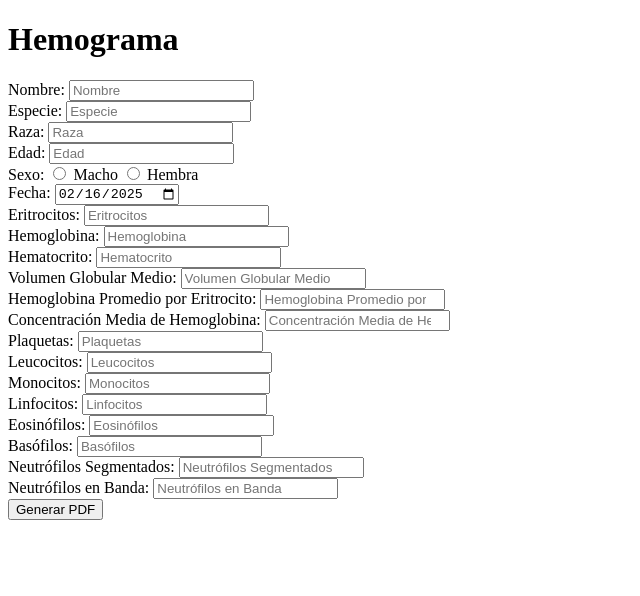
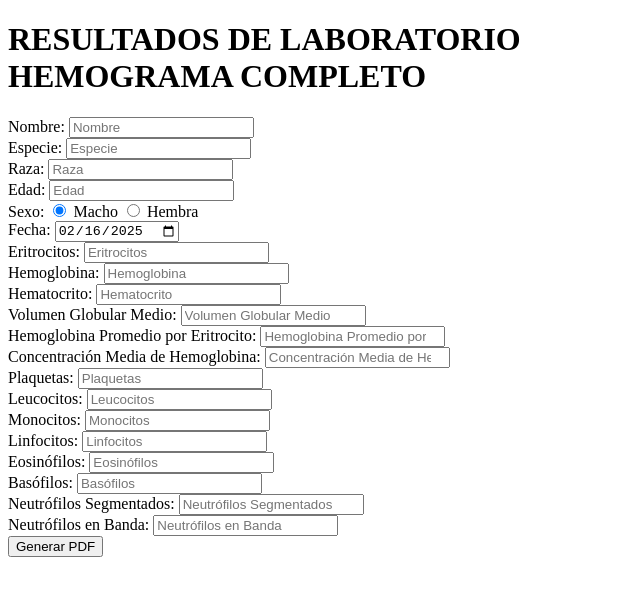
Before and after one commit to ripflame/Lab2PDF, an Electron app: page index.html in a window 800 px wide. Shown: the whole page, without its empty margins (0-640 px from the left). Drawn offline with Linux system fonts and the light colour scheme; no server answers.

Commit message:
Adding default option to sex

```diff
--- a/index.html
+++ b/index.html
@@ -2,10 +2,10 @@
 <html lang="es">
 <head>
   <meta charset="UTF-8">
-  <title>Informe de Laboratorio de Clínica Veterinaria</title>
+  <title>Informe de Laboratorio</title>
 </head>
 <body>
-  <h1>Hemograma</h1>
+  <h1>RESULTADOS DE LABORATORIO<br>HEMOGRAMA COMPLETO</h1>
   <form id="formularioInformeLaboratorio">
     <label for="nombreMascota">Nombre:</label>
     <input name="nombreMascota" type="text" id="nombreMascota" placeholder="Nombre" required><br>
@@ -16,7 +16,7 @@
     <label for="edad">Edad:</label>
     <input type="number" id="edad" placeholder="Edad" required><br>
     <label>Sexo:</label>
-    <input type="radio" id="macho" name="sexo" value="macho" required>
+    <input type="radio" id="macho" name="sexo" value="macho" checked required>
     <label for="macho">Macho</label>
     <input type="radio" id="hembra" name="sexo" value="hembra" required>
     <label for="hembra">Hembra</label><br>
```
